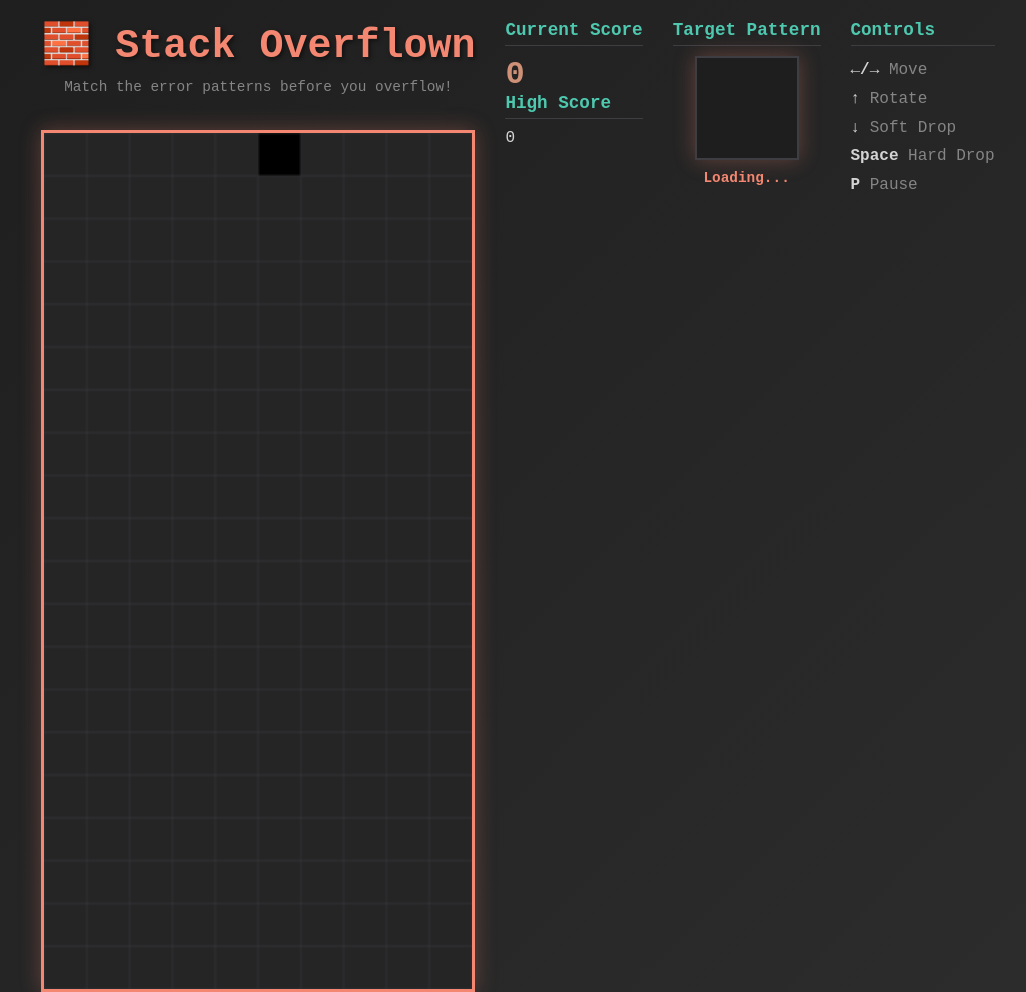
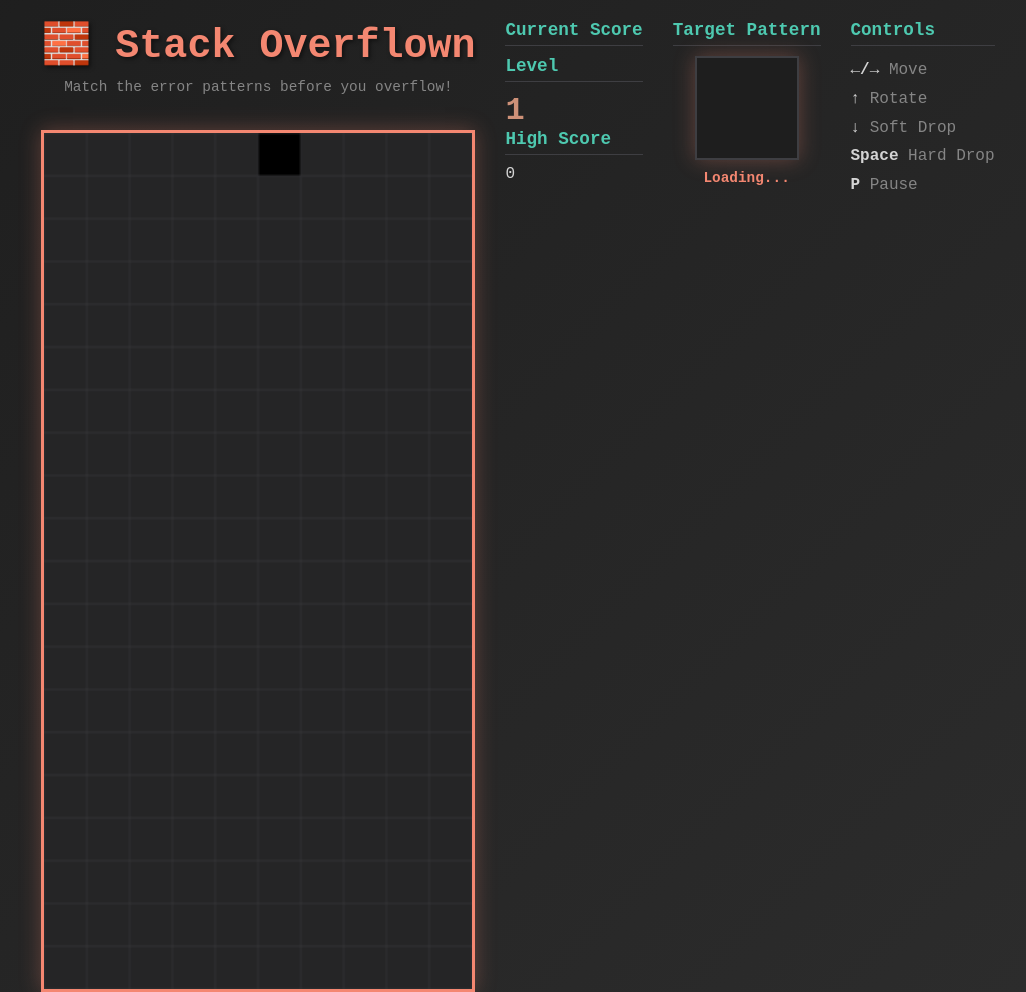
Before and after one commit to lucasgonzalez-ai/skills-introduction-to-git, a plain HTML site: page src/index.html in a window 1280 px wide. Shown: the top 992 px of the page, without its empty margins (122-1148 px from the left). Drawn offline with Linux system fonts and the light colour scheme.

Commit message:
Add element to display current level

```diff
--- a/src/index.html
+++ b/src/index.html
@@ -18,7 +18,8 @@
 
       <div class="info-section">
    <h3>Current Score</h3>
-   <div class="score" id="score">0</div>
+   <h3>Level</h3>
+<div class="score" id="level">1</div>
    <h3>High Score</h3>
    <div class="high-score" id="high-score">0</div>
 </div>
```
